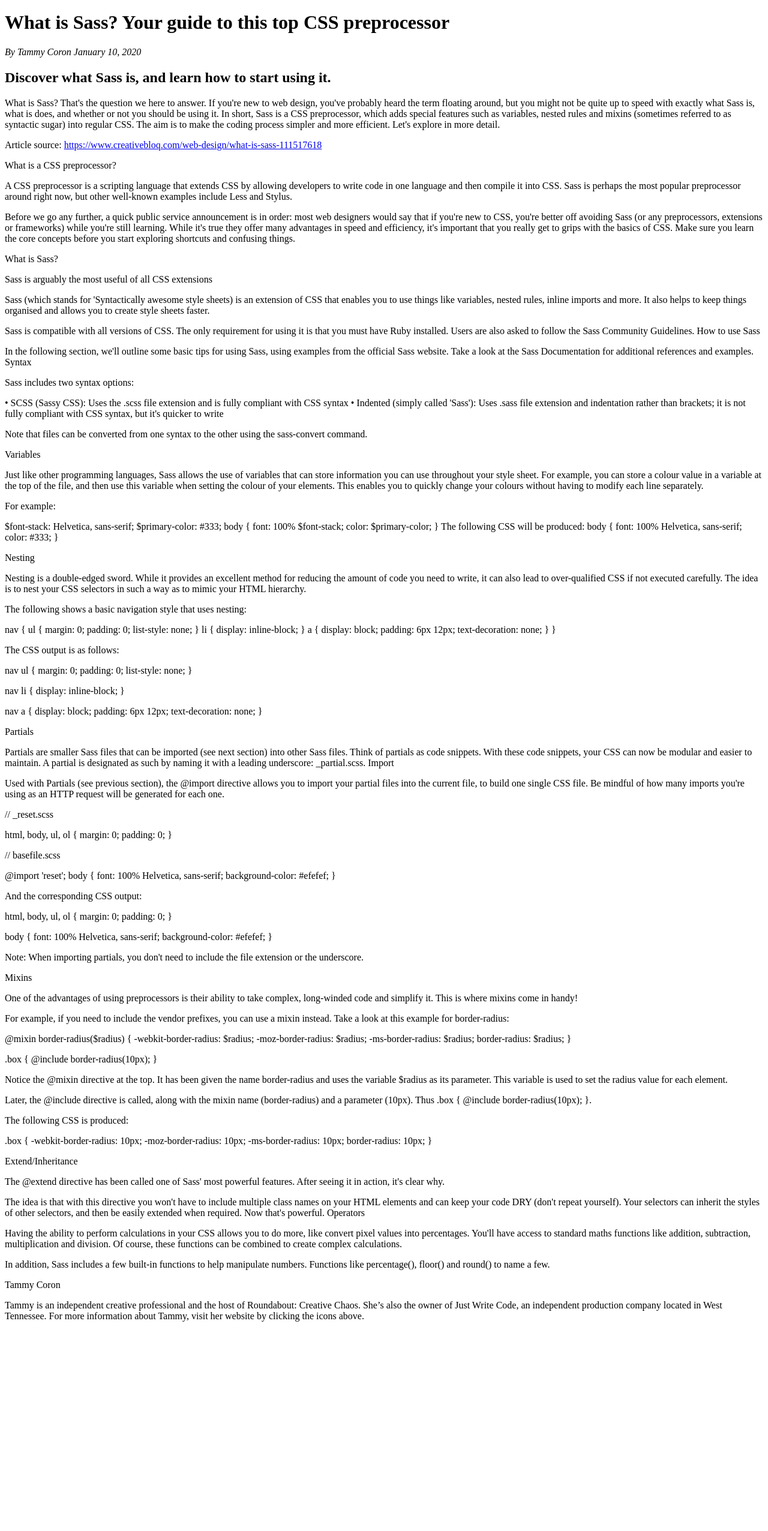
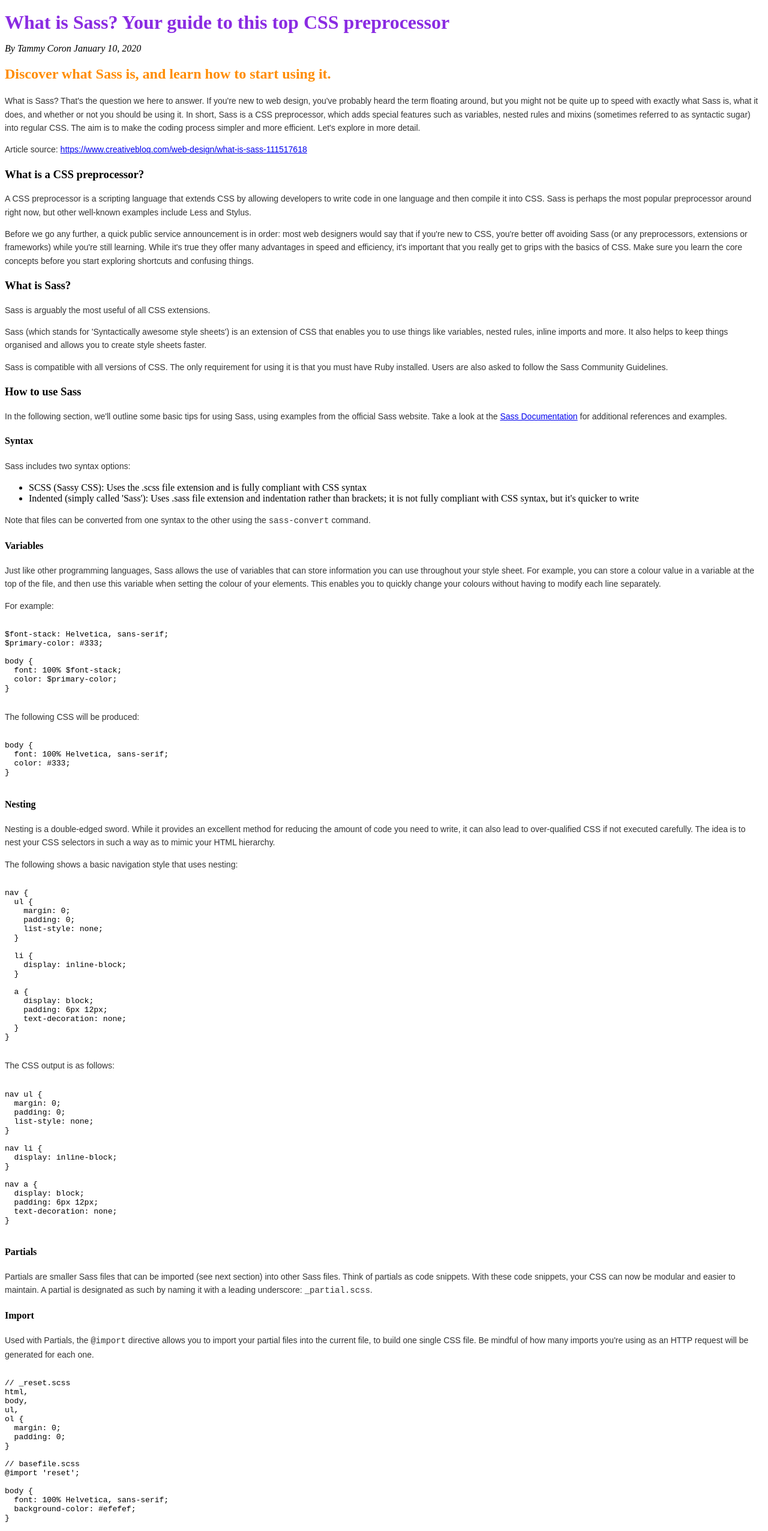
Before and after one commit to pirrencode/wadt_css_workshop_2025_group2, a plain HTML site: page elgars_css_workshop.html in a window 1280 px wide. Shown: the part 28-2580 px from the top of the page at 60% size. Before the commit the page ends 2247 px from the top, so only its background shows below. Drawn offline with Linux system fonts and the light colour scheme; a script that the page names is missing.

Commit message:
added CSS styles

```diff
--- a/elgars_css_workshop.html
+++ b/elgars_css_workshop.html
@@ -1,92 +1,183 @@
-<!doctype html>
+<!DOCTYPE html>
 <html lang="en">
   <head>
-  <meta charset="utf-8">
-  <meta name="viewport" content="width=device-width, initial-scale=1">
+    <meta charset="utf-8" />
+    <meta name="viewport" content="width=device-width, initial-scale=1" />
 
     <title>A Basic HTML5 Template</title>
-  <meta name="description" content="A simple HTML5 Template for new projects.">
-  <meta name="author" content="SitePoint">
+    <meta
+      name="description"
+      content="A simple HTML5 Template for new projects."
+    />
+    <meta name="author" content="SitePoint" />
 
-  <meta property="og:title" content="A Basic HTML5 Template">
-  <meta property="og:type" content="website">
-  <meta property="og:url" content="https://www.sitepoint.com/a-basic-html5-template/">
-  <meta property="og:description" content="A simple HTML5 Template for new projects.">
-  <meta property="og:image" content="image.png">
+    <meta property="og:title" content="A Basic HTML5 Template" />
+    <meta property="og:type" content="website" />
+    <meta
+      property="og:url"
+      content="https://www.sitepoint.com/a-basic-html5-template/"
+    />
+    <meta
+      property="og:description"
+      content="A simple HTML5 Template for new projects."
+    />
+    <meta property="og:image" content="image.png" />
 
-  <link rel="icon" href="/favicon.ico">
-  <link rel="icon" href="/favicon.svg" type="image/svg+xml">
-  <link rel="apple-touch-icon" href="/apple-touch-icon.png">
+    <link rel="icon" href="/favicon.ico" />
+    <link rel="icon" href="/favicon.svg" type="image/svg+xml" />
+    <link rel="apple-touch-icon" href="/apple-touch-icon.png" />
 
-  <link rel="stylesheet" href="css/styles.css?v=1.0">
-
+    <link rel="stylesheet" href="./elgars_styles.css" />
   </head>
 
   <body>
-  <i>Disclaimer: this is TSI University task for HTML, CSS and SASS workshop, not for publishing anywhere on the media. Please include this disclaimer</i>
-<p>
-<h1>What is Sass? Your guide to this top CSS preprocessor</h1>
-<p>
+    <i>
+      Disclaimer: this is TSI University task for HTML, CSS and SASS workshop,
+      not for publishing anywhere on the media. Please include this disclaimer
+    </i>
+
+    <h1 class="title">What is Sass? Your guide to this top CSS preprocessor</h1>
+
     <i>By Tammy Coron January 10, 2020</i>
 
     <h2>Discover what Sass is, and learn how to start using it.</h2>
-<p></p>
-What is Sass? That's the question we here to answer. If you're new to web design, you've probably heard the term floating around, but you might not be quite up to speed with exactly what Sass is, what is does, and whether or not you should be using it. In short, Sass is a CSS preprocessor, which adds special features such as variables, nested rules and mixins (sometimes referred to as syntactic sugar) into regular CSS. The aim is to make the coding process simpler and more efficient. Let's explore in more detail.
-<p></p>
-Article source: <a href="https://www.creativebloq.com/web-design/what-is-sass-111517618">https://www.creativebloq.com/web-design/what-is-sass-111517618</a>
-<p></p>
-What is a CSS preprocessor?
-<p></p>
-A CSS preprocessor is a scripting language that extends CSS by allowing developers to write code in one language and then compile it into CSS. Sass is perhaps the most popular preprocessor around right now, but other well-known examples include Less and Stylus.
-<p></p>
-Before we go any further, a quick public service announcement is in order: most web designers would say that if you're new to CSS, you're better off avoiding Sass (or any preprocessors, extensions or frameworks) while you're still learning. While it's true they offer many advantages in speed and efficiency, it's important that you really get to grips with the basics of CSS. Make sure you learn the core concepts before you start exploring shortcuts and confusing things.
-<p></p>
-What is Sass?
-<p></p>
-Sass is arguably the most useful of all CSS extensions
-<p></p>
-Sass (which stands for 'Syntactically awesome style sheets) is an extension of CSS that enables you to use things like variables, nested rules, inline imports and more. It also helps to keep things organised and allows you to create style sheets faster.
-<p></p>
-Sass is compatible with all versions of CSS. The only requirement for using it is that you must have Ruby installed. Users are also asked to follow the Sass Community Guidelines.
-How to use Sass
-<p></p>
-In the following section, we'll outline some basic tips for using Sass, using examples from the official Sass website. Take a look at the Sass Documentation for additional references and examples.
-Syntax
-<p></p>
-Sass includes two syntax options:
-<p></p>
-•	SCSS (Sassy CSS): Uses the .scss file extension and is fully compliant with CSS syntax
-•	Indented (simply called 'Sass'): Uses .sass file extension and indentation rather than brackets; it is not fully compliant with CSS syntax, but it's quicker to write
-<p></p>
-Note that files can be converted from one syntax to the other using the sass-convert command.
-<p></p>
-Variables
-<p></p>
-Just like other programming languages, Sass allows the use of variables that can store information you can use throughout your style sheet. For example, you can store a colour value in a variable at the top of the file, and then use this variable when setting the colour of your elements. This enables you to quickly change your colours without having to modify each line separately.
-<p></p>
-For example:
-<p></p>
-$font-stack:    Helvetica, sans-serif;
+
+    <p>
+      What is Sass? That's the question we here to answer. If you're new to web
+      design, you've probably heard the term floating around, but you might not
+      be quite up to speed with exactly what Sass is, what it does, and whether
+      or not you should be using it. In short, Sass is a CSS preprocessor, which
+      adds special features such as variables, nested rules and mixins
+      (sometimes referred to as syntactic sugar) into regular CSS. The aim is to
+      make the coding process simpler and more efficient. Let's explore in more
+      detail.
+    </p>
+
+    <p>
+      Article source:
+      <a
+        href="https://www.creativebloq.com/web-design/what-is-sass-111517618"
+        target="_blank"
+        rel="noopener noreferrer"
+      >
+        https://www.creativebloq.com/web-design/what-is-sass-111517618
+      </a>
+    </p>
+
+    <h3>What is a CSS preprocessor?</h3>
+
+    <p>
+      A CSS preprocessor is a scripting language that extends CSS by allowing
+      developers to write code in one language and then compile it into CSS.
+      Sass is perhaps the most popular preprocessor around right now, but other
+      well-known examples include Less and Stylus.
+    </p>
+
+    <p>
+      Before we go any further, a quick public service announcement is in order:
+      most web designers would say that if you're new to CSS, you're better off
+      avoiding Sass (or any preprocessors, extensions or frameworks) while
+      you're still learning. While it's true they offer many advantages in speed
+      and efficiency, it's important that you really get to grips with the
+      basics of CSS. Make sure you learn the core concepts before you start
+      exploring shortcuts and confusing things.
+    </p>
+
+    <h3>What is Sass?</h3>
+
+    <p>Sass is arguably the most useful of all CSS extensions.</p>
+
+    <p>
+      Sass (which stands for 'Syntactically awesome style sheets') is an
+      extension of CSS that enables you to use things like variables, nested
+      rules, inline imports and more. It also helps to keep things organised and
+      allows you to create style sheets faster.
+    </p>
+
+    <p>
+      Sass is compatible with all versions of CSS. The only requirement for
+      using it is that you must have Ruby installed. Users are also asked to
+      follow the Sass Community Guidelines.
+    </p>
+
+    <h3>How to use Sass</h3>
+
+    <p>
+      In the following section, we'll outline some basic tips for using Sass,
+      using examples from the official Sass website. Take a look at the
+      <a
+        href="https://sass-lang.com/documentation"
+        target="_blank"
+        rel="noopener noreferrer"
+        >Sass Documentation</a
+      >
+      for additional references and examples.
+    </p>
+
+    <h4>Syntax</h4>
+
+    <p>Sass includes two syntax options:</p>
+    <ul>
+      <li>
+        SCSS (Sassy CSS): Uses the .scss file extension and is fully compliant
+        with CSS syntax
+      </li>
+      <li>
+        Indented (simply called 'Sass'): Uses .sass file extension and
+        indentation rather than brackets; it is not fully compliant with CSS
+        syntax, but it's quicker to write
+      </li>
+    </ul>
+
+    <p>
+      Note that files can be converted from one syntax to the other using the
+      <code>sass-convert</code> command.
+    </p>
+
+    <h4>Variables</h4>
+
+    <p>
+      Just like other programming languages, Sass allows the use of variables
+      that can store information you can use throughout your style sheet. For
+      example, you can store a colour value in a variable at the top of the
+      file, and then use this variable when setting the colour of your elements.
+      This enables you to quickly change your colours without having to modify
+      each line separately.
+    </p>
+
+    <p>For example:</p>
+
+    <pre><code>
+$font-stack: Helvetica, sans-serif;
 $primary-color: #333;
 
 body {
   font: 100% $font-stack;
   color: $primary-color;
 }
+  </code></pre>
 
-The following CSS will be produced:
+    <p>The following CSS will be produced:</p>
 
+    <pre><code>
 body {
   font: 100% Helvetica, sans-serif;
   color: #333;
 }
-<p></p>
-Nesting
-<p></p>
-Nesting is a double-edged sword. While it provides an excellent method for reducing the amount of code you need to write, it can also lead to over-qualified CSS if not executed carefully. The idea is to nest your CSS selectors in such a way as to mimic your HTML hierarchy.
-<p></p>
-The following shows a basic navigation style that uses nesting:
-<p></p>
+  </code></pre>
+
+    <h4>Nesting</h4>
+
+    <p>
+      Nesting is a double-edged sword. While it provides an excellent method for
+      reducing the amount of code you need to write, it can also lead to
+      over-qualified CSS if not executed carefully. The idea is to nest your CSS
+      selectors in such a way as to mimic your HTML hierarchy.
+    </p>
+
+    <p>The following shows a basic navigation style that uses nesting:</p>
+
+    <pre><code>
 nav {
   ul {
     margin: 0;
@@ -94,7 +185,9 @@
     list-style: none;
   }
 
-  li { display: inline-block; }
+  li {
+    display: inline-block;
+  }
 
   a {
     display: block;
@@ -102,34 +195,49 @@
     text-decoration: none;
   }
 }
-<p></p>
-The CSS output is as follows:
-<p></p>
+  </code></pre>
+
+    <p>The CSS output is as follows:</p>
+
+    <pre><code>
 nav ul {
   margin: 0;
   padding: 0;
   list-style: none;
 }
-<p></p>
+
 nav li {
   display: inline-block;
 }
-<p></p>
+
 nav a {
   display: block;
   padding: 6px 12px;
   text-decoration: none;
 }
-<p></p>
-Partials
-<p></p>
-Partials are smaller Sass files that can be imported (see next section) into other Sass files. Think of partials as code snippets. With these code snippets, your CSS can now be modular and easier to maintain. A partial is designated as such by naming it with a leading underscore: _partial.scss.
-Import
-<p></p>
-Used with Partials (see previous section), the @import directive allows you to import your partial files into the current file, to build one single CSS file. Be mindful of how many imports you're using as an HTTP request will be generated for each one.
-<p></p>
+  </code></pre>
+
+    <h4>Partials</h4>
+
+    <p>
+      Partials are smaller Sass files that can be imported (see next section)
+      into other Sass files. Think of partials as code snippets. With these code
+      snippets, your CSS can now be modular and easier to maintain. A partial is
+      designated as such by naming it with a leading underscore:
+      <code>_partial.scss</code>.
+    </p>
+
+    <h4>Import</h4>
+
+    <p>
+      Used with Partials, the <code>@import</code> directive allows you to
+      import your partial files into the current file, to build one single CSS
+      file. Be mindful of how many imports you're using as an HTTP request will
+      be generated for each one.
+    </p>
+
+    <pre><code>
 // _reset.scss
-<p></p>
 html,
 body,
 ul,
@@ -137,73 +245,96 @@
   margin: 0;
   padding: 0;
 }
-<p></p>
+
 // basefile.scss
-<p></p>
 @import 'reset';
 
 body {
   font: 100% Helvetica, sans-serif;
   background-color: #efefef;
 }
-<p></p>
-And the corresponding CSS output:
-<p></p>
+  </code></pre>
+
+    <p>The corresponding CSS output:</p>
+
+    <pre><code>
 html, body, ul, ol {
   margin: 0;
   padding: 0;
 }
-<p></p>
+
 body {
   font: 100% Helvetica, sans-serif;
   background-color: #efefef;
 }
-<p></p>
-Note: When importing partials, you don't need to include the file extension or the underscore.
-<p></p>
-Mixins
-<p></p>
-One of the advantages of using preprocessors is their ability to take complex, long-winded code and simplify it. This is where mixins come in handy!
-<p></p>
-For example, if you need to include the vendor prefixes, you can use a mixin instead. Take a look at this example for border-radius:
-<p></p>
+  </code></pre>
+
+    <p>
+      Note: When importing partials, you don't need to include the file
+      extension or the underscore.
+    </p>
+
+    <h4>Mixins</h4>
+
+    <p>
+      One of the advantages of using preprocessors is their ability to take
+      complex, long-winded code and simplify it. This is where mixins come in
+      handy!
+    </p>
+
+    <p>
+      For example, if you need to include the vendor prefixes, you can use a
+      mixin instead. Take a look at this example for border-radius:
+    </p>
+
+    <pre><code>
 @mixin border-radius($radius) {
   -webkit-border-radius: $radius;
   -moz-border-radius: $radius;
   -ms-border-radius: $radius;
   border-radius: $radius;
 }
-<p></p>
-.box { @include border-radius(10px); }
-<p></p>
-Notice the @mixin directive at the top. It has been given the name border-radius and uses the variable $radius as its parameter. This variable is used to set the radius value for each element.
-<p></p>
-Later, the @include directive is called, along with the mixin name (border-radius) and a parameter (10px). Thus .box { @include border-radius(10px); }.
-<p></p>
-The following CSS is produced:
-<p></p>
+
+.box {
+  @include border-radius(10px);
+}
+  </code></pre>
+
+    <p>The CSS produced:</p>
+
+    <pre><code>
 .box {
   -webkit-border-radius: 10px;
   -moz-border-radius: 10px;
   -ms-border-radius: 10px;
   border-radius: 10px;
 }
-<p></p>
-Extend/Inheritance
-<p></p>
-The @extend directive has been called one of Sass' most powerful features. After seeing it in action, it's clear why.
-<p></p>
-The idea is that with this directive you won't have to include multiple class names on your HTML elements and can keep your code DRY (don't repeat yourself). Your selectors can inherit the styles of other selectors, and then be easily extended when required. Now that's powerful.
-Operators
-<p></p>
-Having the ability to perform calculations in your CSS allows you to do more, like convert pixel values into percentages. You'll have access to standard maths functions like addition, subtraction, multiplication and division. Of course, these functions can be combined to create complex calculations.
-<p></p>
-In addition, Sass includes a few built-in functions to help manipulate numbers. Functions like percentage(), floor() and round() to name a few.
-<p></p>
- Tammy Coron
-<p></p>
-Tammy is an independent creative professional and the host of Roundabout: Creative Chaos. She’s also the owner of Just Write Code, an independent production company located in West Tennessee. For more information about Tammy, visit her website by clicking the icons above.
-<p></p>
+  </code></pre>
+
+    <h4>Extend / Inheritance</h4>
+
+    <p>
+      The <code>@extend</code> directive has been called one of Sass' most
+      powerful features. With it, you avoid repeating yourself and let selectors
+      inherit styles from others, keeping code DRY.
+    </p>
+
+    <h4>Operators</h4>
+
+    <p>
+      Sass allows calculations in CSS like addition, subtraction,
+      multiplication, and division, plus functions like percentage(), floor(),
+      and round().
+    </p>
+
+    <hr />
+
+    <p><strong>Tammy Coron</strong></p>
+    <p>
+      Tammy is an independent creative professional and the host of Roundabout:
+      Creative Chaos. She’s also the owner of Just Write Code, an independent
+      production company located in West Tennessee.
+    </p>
     <script src="js/scripts.js"></script>
   </body>
 </html>
--- a/elgars_styles.css
+++ b/elgars_styles.css
@@ -0,0 +1,23 @@
+.title {
+  font-size: 2em;
+  margin-bottom: 0.5em;
+  color: blueviolet;
+}
+
+h2 {
+  font-size: 1.5em;
+  color: darkorange;
+}
+
+h2:hover {
+  color: orangered;
+  cursor: pointer;
+}
+
+p {
+  line-height: 1.6;
+  margin-bottom: 1em;
+  font-family: Arial, sans-serif;
+  color: #333;
+  font-size: 0.875rem;
+}
```
Lines whose indentation alone changed are shown as unchanged.
